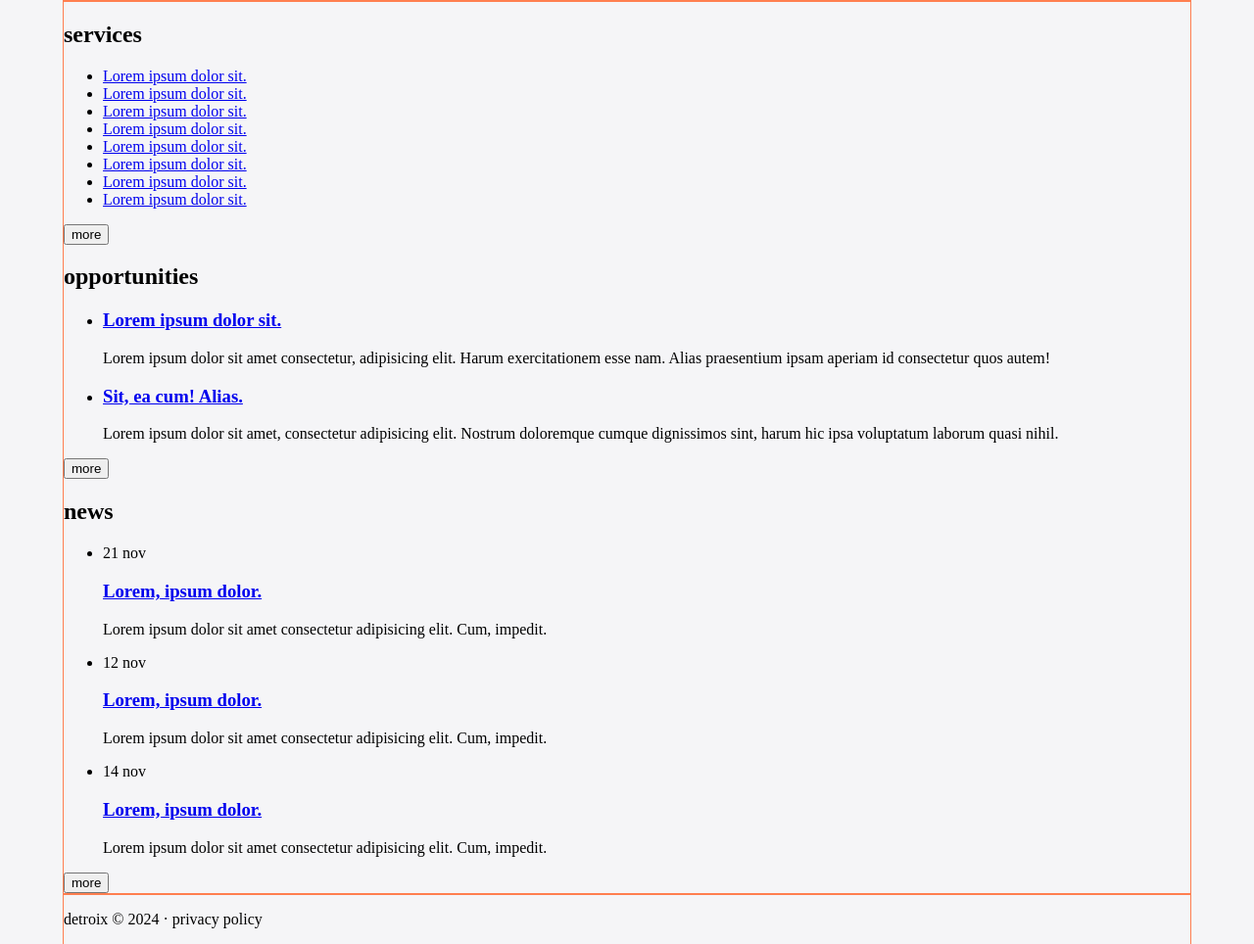
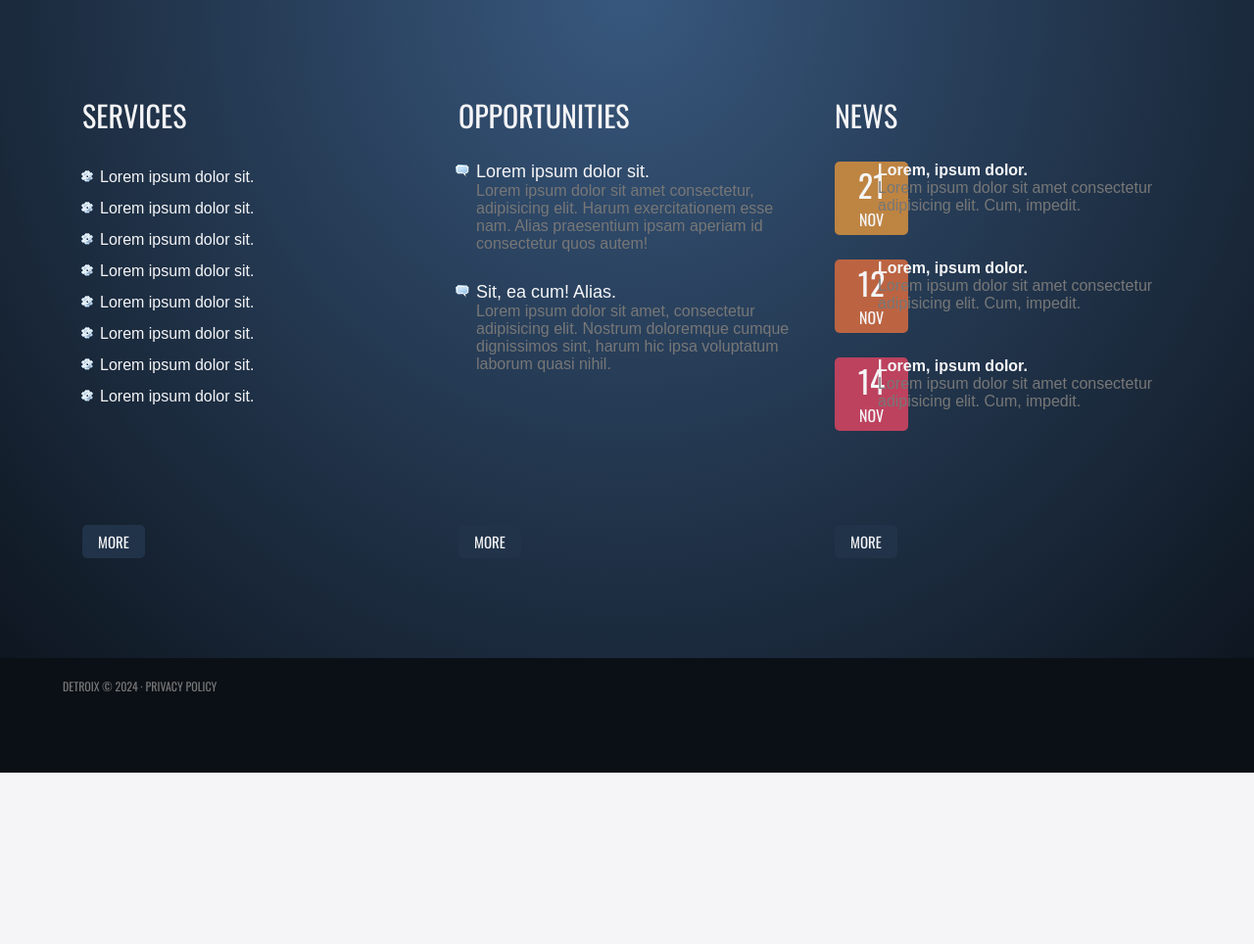
Before and after one commit to wconnorhanson/detroix, a plain HTML site: page index.html in a window 1280 px wide. Shown: the part 1545-2509 px from the top of the page at 98% size. After the commit the page ends 2334 px from the top, so only its background shows below. Drawn offline with nearby package versions, Linux system fonts and the light colour scheme.

Commit message:
Finished styling using position

```diff
--- a/css/style2.css
+++ b/css/style2.css
@@ -32,14 +32,14 @@ body {
 .container {
     margin: 0 auto;
     width: 90%;
-    border: 1px solid coral;
+    /* border: 1px solid coral; */
 }
 
 .content-box {
     position: absolute;
     padding: 20px 20px;
     width: calc(100%/3);
-    border: 1px solid green;
+    /* border: 1px solid green; */
 }
 
 .content-heading {
@@ -68,6 +68,64 @@ body {
 .content-text {
     font-family: sans-serif;
     color: #777;
+}
+
+.date, .month {
+    display: block;
+    margin: 0;
+}
+
+.date {
+    font-size: 32px;
+}
+
+.date-div {
+    width: 75px;
+    height: 75px;
+    color: var(--tert);
+    font-family: var(--font1);
+    border-radius: 5px;
+    text-align: center;
+    text-transform: uppercase;
+}
+
+.date-div, .news-block {
+    position: absolute;
+}
+
+.footer-content {
+    padding: 20px;
+    position: absolute;
+    width: calc(100%/3);
+    height: 475px;
+    /* border: 1px solid white; */
+}
+
+.footer-heading {
+    color: var(--tert);
+    font-family: var(--font1);
+    font-size: calc(24px + (32 - 24) * ((100vw - 300px) / (1600 - 300)));
+    font-weight: 400;
+    text-transform: uppercase;
+}
+
+.footer-mini-box {
+    position: relative;
+    width: 100%;
+    height: 475px;
+}
+
+.fs2-text {
+    margin: 0;
+    color: #777;
+    font-family: var(--font1);
+    font-size: 12px;
+    text-transform: uppercase;
+}
+
+.footer-btn {
+    position: absolute;
+    bottom: 0;
 }
 
 .hero-img {
@@ -115,6 +173,83 @@ body {
     text-decoration: none;
 }
 
+.more-btn {
+    padding: 6px 16px;
+    color: var(--tert);
+    font-family: var(--font1);
+    font-size: 15px;
+    text-transform: uppercase;
+    background-color: var(--btnColor);
+    border: none;
+    border-radius: 5px;
+}
+
+.news-block {
+    right: 0;
+    /* border: 1px solid white; */
+    font-family: sans-serif;
+    height: 75px;
+    width: 300px;
+}
+
+.news-heading {
+    margin: 0;
+    font-size: 16px;
+}
+
+.news-item {
+    position: relative;
+    margin-bottom: 20px;
+    width: 100%;
+    height: 80px;
+}
+
+.news-link {
+    color: var(--tert);
+    text-decoration: none;
+}
+
+.news-text {
+    margin: 0;
+    color: #777;
+}
+
+.opps-heading {
+    margin: 0;
+    font-size: 18px;
+    font-weight: 400;
+}
+
+.opps-item {
+    font-family: sans-serif;
+    margin-bottom: 30px;
+}
+
+.opps-link {
+    color: var(--tert);
+    text-decoration: none;
+}
+
+.opps-text {
+    margin: 0;
+    color: #777;
+}
+
+.services-item {
+    font-family: sans-serif;
+    line-height: 2;
+}
+
+.services-link {
+    color: var(--tert);
+    text-decoration: none;
+
+}
+
+.services-link:hover {
+    text-decoration: underline;
+}
+
 .slider {
     position: absolute;
     width: 25px;
@@ -149,6 +284,37 @@ body {
 }
 
 /* ids */
+
+#dateDiv1 {
+    background-color: var(--date1);
+}
+
+#dateDiv2 {
+    background-color: var(--date2);
+}
+
+#dateDiv3 {
+    background-color: var(--date3);
+}
+
+#footerSection1 {
+    width: 100%;
+    padding: 56px 0 72px;
+    background-color: var(--prim);
+    background-image: var(--grad);
+}
+
+#footerSection2 {
+    padding: 20px 0px 80px;
+    width: 100%;
+    background-color: var(--footerSec2);
+}
+
+#fsRow {
+    position: relative;
+    width: 100%;
+    height: 550px;
+}
 
 #headerSection1 {
     width: 100%;
@@ -214,6 +380,29 @@ body {
     height: 620px;
 }
 
+#news {
+    right: 0;
+}
+
+#newsList {
+    padding-left: 0;
+    list-style-type: none;
+}
+
+#opps {
+    left: calc(100%/3);
+}
+
+#oppsList {
+    padding-left: 18px;
+    list-style-image: url('../images/chat.png');
+}
+
+#servicesList {
+    list-style-image: url('../images/cog.png');
+    padding-left: 18px;
+}
+
 #stable {
     right: 0;
 }
--- a/index.html
+++ b/index.html
@@ -117,8 +117,9 @@
     <footer class="footer" id="footer">
         <section class="section" id="footerSection1">
             <div class="container">
-                <div class="row">
+                <div class="row" id="fsRow">
                     <div class="footer-content" id="services">
+                        <div class="footer-mini-box">
                             <h2 class="footer-heading">services</h2>
                             <ul id="servicesList">
                                 <li class="services-item">
@@ -146,9 +147,11 @@
                                     <a href="#" class="services-link">Lorem ipsum dolor sit.</a>
                                 </li>
                             </ul>
-                        <button class="more-btn">more</button>
+                            <button class="more-btn footer-btn">more</button>
+                        </div>
                     </div>
                     <div class="footer-content" id="opps">
+                        <div class="footer-mini-box">
                             <h2 class="footer-heading">opportunities</h2>
                             <ul id="oppsList">
                                 <li class="opps-item">
@@ -160,9 +163,11 @@
                                     <p class="opps-text">Lorem ipsum dolor sit amet, consectetur adipisicing elit. Nostrum doloremque cumque dignissimos sint, harum hic ipsa voluptatum laborum quasi nihil.</p>
                                 </li>
                             </ul>
-                        <button class="more-btn">more</button>
+                            <button class="more-btn footer-btn">more</button>
+                        </div>
                     </div>
                     <div class="footer-content" id="news">
+                        <div class="footer-mini-box">
                             <h2 class="footer-heading">news</h2>
                             <ul id="newsList">
                                 <li class="news-item">
@@ -205,7 +210,8 @@
                                     <!-- <div class="clear"></div> -->
                                 </li>
                             </ul>
-                        <button class="more-btn">more</button>
+                            <button class="more-btn footer-btn">more</button>
+                        </div>
                     </div>
                     <!-- <div class="clear"></div> -->
                 </div>
```
Lines whose indentation alone changed are shown as unchanged.
